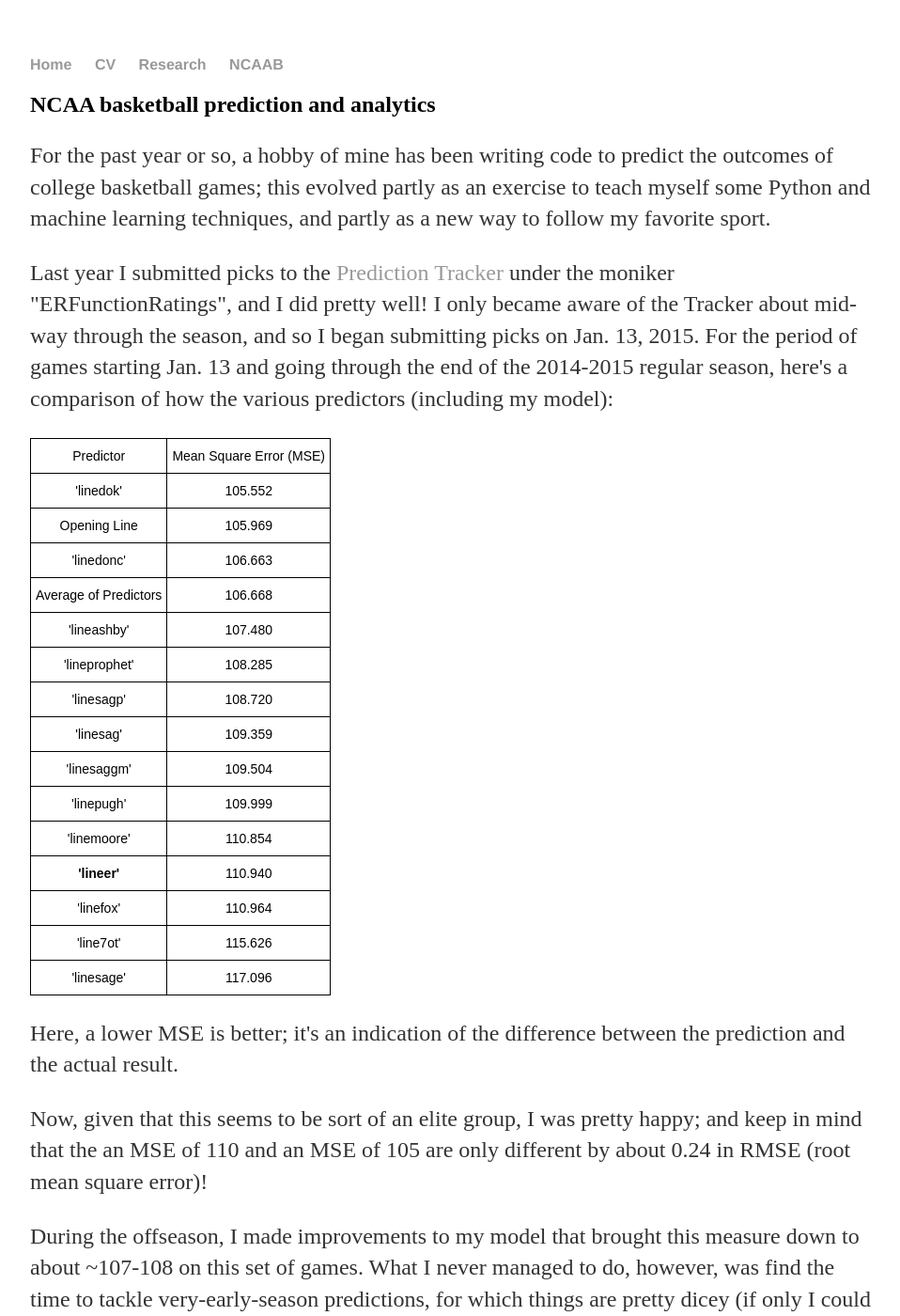
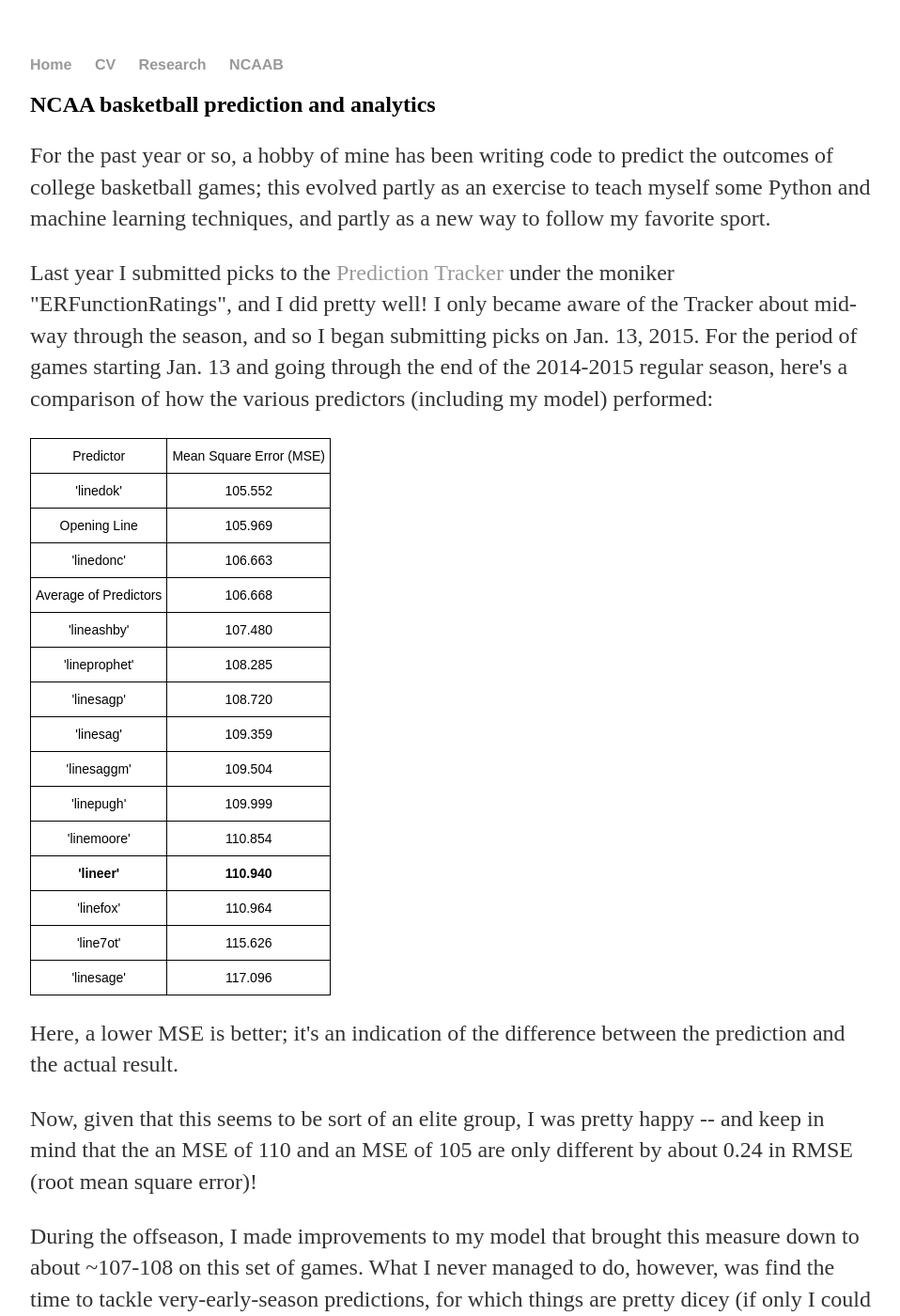
Before and after one commit to erikrforseth/erikrforseth.github.io, a Jekyll site: the page built from basketball/index.html, in a window 1280 px wide and 1400 px high. Shown: the whole window at 94% size, without its empty margins (160-1118 px from the left). Built offline with Jekyll 4.4.1, drawn with Linux system fonts in a browser that asks for light colours.

Commit message:
Some typos.

```diff
--- a/basketball/index.html
+++ b/basketball/index.html
@@ -6,7 +6,7 @@ title: Erik Forseth
   <h2>NCAA basketball prediction and analytics</h2>
   <p>For the past year or so, a hobby of mine has been writing code to predict the outcomes of college basketball games; this evolved partly as an exercise to teach myself some Python and machine learning techniques, and partly as a new way to follow my favorite sport.
 
-  <p>Last year I submitted picks to the <a href="http://www.thepredictiontracker.com/basketball.php">Prediction Tracker</a> under the moniker "ERFunctionRatings", and I did pretty well! I only became aware of the Tracker about mid-way through the season, and so I began submitting picks on Jan. 13, 2015. For the period of games starting Jan. 13 and going through the end of the 2014-2015 regular season, here's a comparison of how the various predictors (including my model):</p>
+  <p>Last year I submitted picks to the <a href="http://www.thepredictiontracker.com/basketball.php">Prediction Tracker</a> under the moniker "ERFunctionRatings", and I did pretty well! I only became aware of the Tracker about mid-way through the season, and so I began submitting picks on Jan. 13, 2015. For the period of games starting Jan. 13 and going through the end of the 2014-2015 regular season, here's a comparison of how the various predictors (including my model) performed:</p>
   <style type="text/css">
 .tg  {border-collapse:collapse;border-spacing:0;}
 .tg td{font-family:Arial, sans-serif;font-size:14px;padding:10px 5px;border-style:solid;border-width:1px;overflow:hidden;word-break:normal;}
@@ -65,7 +65,7 @@ title: Erik Forseth
   </tr>
   <tr>
     <td class="tg-amwm">'lineer'</td>
-    <td class="tg-baqh">110.940</td>
+    <td class="tg-amwm">110.940</td>
   </tr>
   <tr>
     <td class="tg-baqh">'linefox'</td>
@@ -81,7 +81,7 @@ title: Erik Forseth
   </tr>
 </table>
   <p>Here, a lower MSE is better; it's an indication of the difference between the prediction and the actual result.</p>
-  <p>Now, given that this seems to be sort of an elite group, I was pretty happy; and keep in mind that the an MSE of 110 and an MSE of 105 are only different by about 0.24 in RMSE (root mean square error)!</p>
+  <p>Now, given that this seems to be sort of an elite group, I was pretty happy -- and keep in mind that the an MSE of 110 and an MSE of 105 are only different by about 0.24 in RMSE (root mean square error)!</p>
   <p>During the offseason, I made improvements to my model that brought this measure down to about ~107-108 on this set of games. What I never managed to do, however, was find the time to tackle very-early-season predictions, for which things are pretty dicey (if only I could focus on this sort of thing full-time...). Not only have you not got much season-to-date data to go on, all the non-conference blowouts really inject some noise. I did some fiddling, and in the end found a model that seemed to be pretty robust for games beginning as early as Dec. 1, giving an MSE of between 115 and 120 on back-testing. I decided I could live with that, and that's what I've been using to generate picks thus far this year. I'll be posting those here (below), and they can again be found on <a href="http://www.thepredictiontracker.com/predbb.html">the Tracker</a>.</p>
   <p>Unfortunately, things have been pretty ugly so far this season! Games ought to settle down pretty soon, but my old model was apparently less equipped to deal with early blowouts than expected. Argh. Time permitting, some more fiddling may be in order....</p>
   <hr>
```
